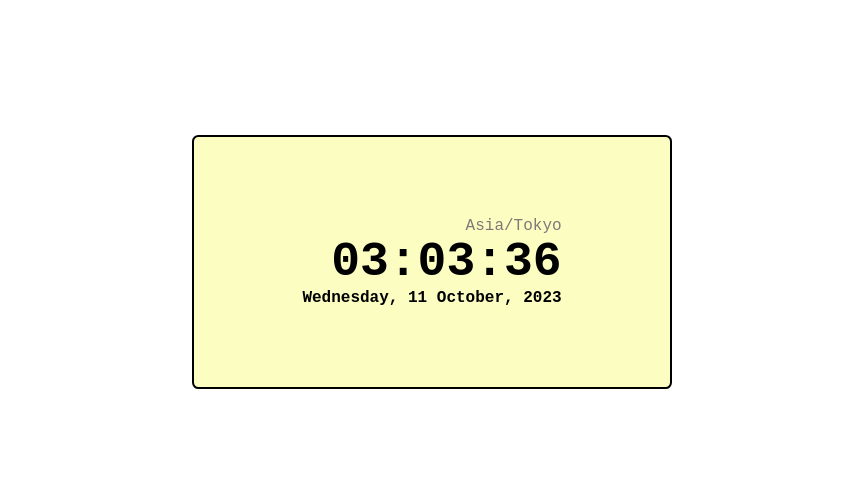
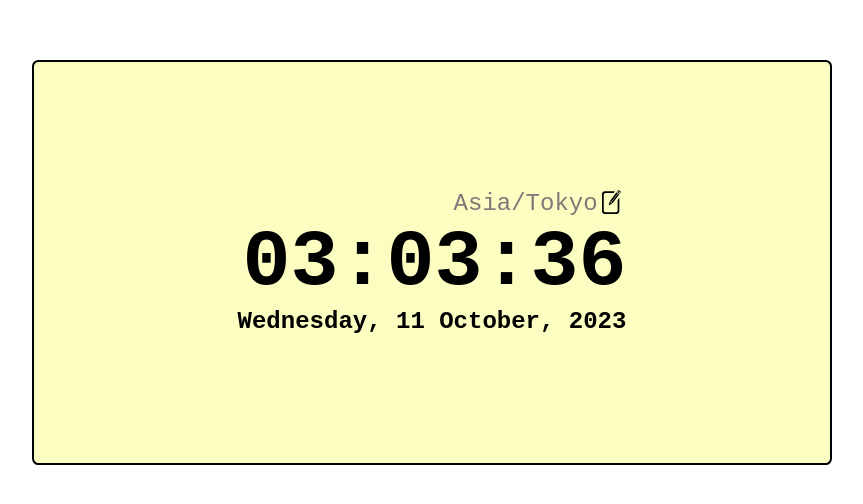
Before and after one commit to samueleras/timezones-project, a website: page index.html in a window 1280 px wide. Shown: the part 138-642 px from the top of the page, without its empty margins (208-1071 px from the left). Drawn offline with Linux system fonts and the light colour scheme.

Commit message:
added Timzone Edit Button

```diff
--- a/index.html
+++ b/index.html
@@ -17,7 +17,7 @@
         <div class="section">
 
             <div class="time-container">
-                <div id="timezone"></div>
+                <div class="timezone-container"><div id="timezone"></div><button id="edit"></button></div>
                 <div id="time"></div>
                 <div id="date"></div>
             </div>
--- a/style.css
+++ b/style.css
@@ -23,7 +23,7 @@ body {
 
 /* Main */
 
-main{
+main {
     display: flex;
     height: 100vh;
     justify-content: center;
@@ -31,34 +31,50 @@ main{
     color: var(--text-primary)
 }
 
-.section{
+.section {
     border: 2px solid black;
     border-radius: 0.4rem;
-    width: min(70%, 25rem);
+    width: clamp(30rem, 70%, 50rem);
     display: flex;
     justify-content: center;
     background-color: var(--bg-primary);
 }
 
-.time-container{
-margin: 5rem;
-display: inline-block;
+.time-container {
+    margin: min(10rem, 10vw);
+/*     display: inline-block; */
 }
 
-#timezone{
+.timezone-container{
     text-align: end;
-    color: var(--text-secondary);
 }
 
-#time{
+#timezone {
+    display: inline-block;
+    color: var(--text-secondary);
+    padding-inline: 0.2em;
+    font-size: 1.5rem;
+}
+
+#edit {
+    display: inline-block;
+    background: url('images/edit-icon.svg') no-repeat;
+    padding: 0.75rem;
+    border: none;
+    cursor: pointer;
+    vertical-align: top;
+}
+
+#time {
     text-align: end;
-    font-size: 3rem;
+    font-size: 5rem;
     font-weight: 700;
 }
 
-#date{
+#date {
     text-align: end;
     font-weight: 700;
+    font-size: 1.5rem;
 }
 
 
@@ -77,8 +93,6 @@ display: inline-block;
     /* MQ Navbar */
 
     /* MQ Main */
-    .section{
-        width: min(40%, 30rem);
-    }
+
 
 }
```
Also changed, not shown: images/edit-icon.svg (added).
